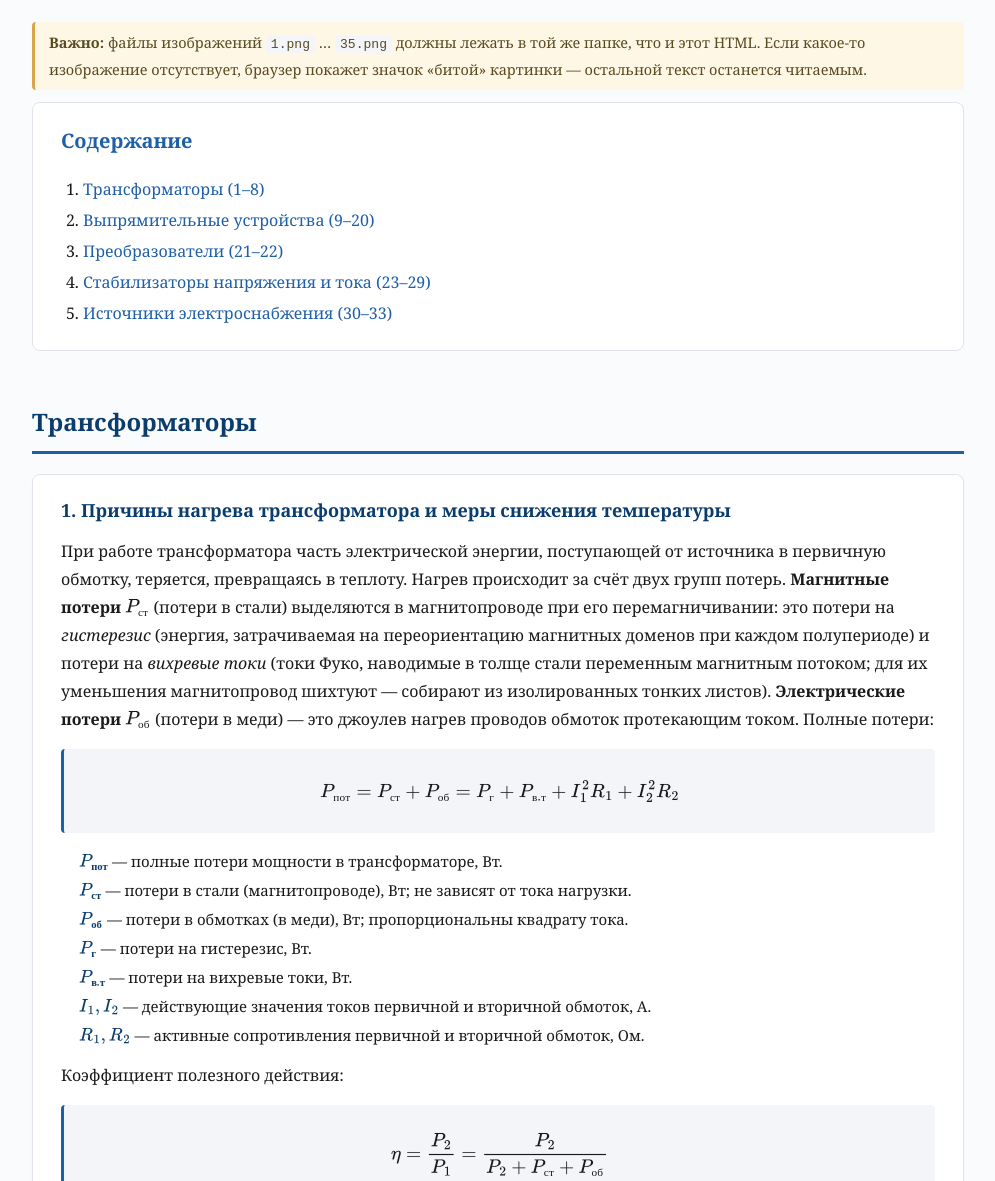
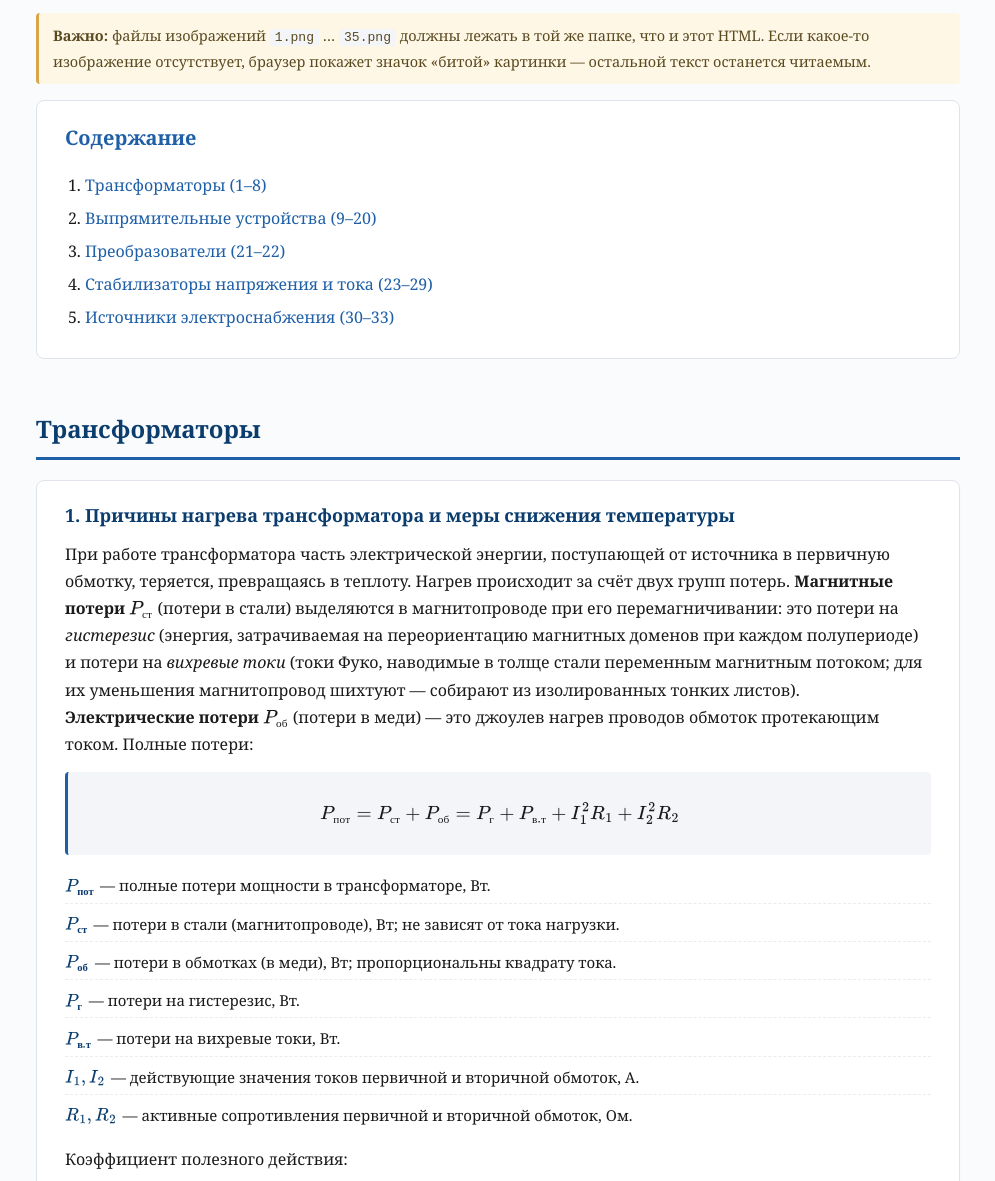
Before and after one commit to ILKI5/VINOGRAD, a plain HTML site: page index.html in a window 1280 px wide. Shown: the part 180-1361 px from the top of the page, without its empty margins (142-1137 px from the left). Drawn offline with nearby package versions, Linux system fonts and the light colour scheme.

Commit message:
Add files via upload

```diff
--- a/index.html
+++ b/index.html
@@ -2,6 +2,8 @@
 <html lang="ru">
 <head>
 <meta charset="UTF-8">
+<meta name="viewport" content="width=device-width, initial-scale=1, viewport-fit=cover">
+<meta name="theme-color" content="#1e5fa8">
 <title>Шпаргалка: Электропитание устройств и систем телекоммуникаций</title>
 <script>
 window.MathJax = {
@@ -11,41 +13,159 @@ window.MathJax = {
 </script>
 <script src="https://cdn.jsdelivr.net/npm/mathjax@3/es5/tex-svg.js" async></script>
 <style>
-  :root { --bg:#fafbfc; --fg:#1a1a1a; --muted:#5a6270; --accent:#1e5fa8; --accent2:#0a3d6e; --border:#e0e4ea; --code-bg:#f3f5f8; --ref-bg:#eef4fb; --warn-bg:#fff7e6; }
-  *{box-sizing:border-box}
-  body{margin:0;font-family:'Georgia','Times New Roman',serif;color:var(--fg);background:var(--bg);line-height:1.75;font-size:16px}
-  header{background:linear-gradient(135deg,var(--accent) 0%,var(--accent2) 100%);color:#fff;padding:40px 20px;text-align:center}
-  header h1{margin:0 0 8px;font-size:26px}
-  header p{margin:0;opacity:.92;font-size:15px}
-  main{max-width:980px;margin:0 auto;padding:30px 24px 80px}
-  nav.toc{background:#fff;border:1px solid var(--border);border-radius:8px;padding:20px 28px;margin-bottom:40px}
-  nav.toc h2{margin-top:0;color:var(--accent);font-size:20px}
-  nav.toc ol{padding-left:22px;margin:0}
-  nav.toc li{margin:3px 0}
-  nav.toc a{color:var(--accent);text-decoration:none}
+  :root{
+    --bg:#fafbfc;--fg:#1a1a1a;--muted:#5a6270;--accent:#1e5fa8;--accent2:#0a3d6e;
+    --border:#e0e4ea;--code-bg:#f3f5f8;--ref-bg:#eef4fb;--warn-bg:#fff7e6;
+    --pad-x:clamp(12px,4vw,28px);
+    --fs-body:clamp(15px,3.9vw,16px);
+    --fs-h3:clamp(16px,4.4vw,18px);
+    --fs-h1:clamp(20px,5.5vw,26px);
+    --fs-h2:clamp(19px,5vw,24px);
+    --fs-decode:clamp(14px,3.7vw,15px);
+    --fs-caption:clamp(12.5px,3.4vw,13.5px);
+    --fs-ref:clamp(13.5px,3.6vw,14.5px);
+  }
+  *{box-sizing:border-box;-webkit-tap-highlight-color:rgba(30,95,168,.15)}
+  html{-webkit-text-size-adjust:100%;text-size-adjust:100%}
+  body{
+    margin:0;font-family:'Georgia','Times New Roman',serif;color:var(--fg);
+    background:var(--bg);line-height:1.7;font-size:var(--fs-body);
+    overflow-x:hidden;
+  }
+  header{
+    background:linear-gradient(135deg,var(--accent) 0%,var(--accent2) 100%);
+    color:#fff;padding:clamp(24px,7vw,40px) var(--pad-x);text-align:center;
+  }
+  header h1{margin:0 0 8px;font-size:var(--fs-h1);line-height:1.3}
+  header p{margin:0;opacity:.92;font-size:clamp(13.5px,3.6vw,15px)}
+  main{max-width:980px;margin:0 auto;padding:clamp(16px,4vw,30px) var(--pad-x) 80px}
+
+  /* --- предупреждение и оглавление --- */
+  .warn{
+    background:var(--warn-bg);border-left:3px solid #d9a44a;
+    padding:10px 14px;margin:16px 0;font-size:var(--fs-ref);color:#5a4a20;border-radius:4px;
+    word-wrap:break-word;overflow-wrap:anywhere;
+  }
+  .warn code{word-break:break-all}
+  nav.toc{
+    background:#fff;border:1px solid var(--border);border-radius:8px;
+    padding:clamp(14px,4vw,20px) clamp(16px,4.5vw,28px);margin-bottom:clamp(24px,5vw,40px);
+  }
+  nav.toc h2{margin-top:0;color:var(--accent);font-size:clamp(17px,4.6vw,20px)}
+  nav.toc ol{padding-left:20px;margin:0}
+  nav.toc li{margin:6px 0}
+  nav.toc a{color:var(--accent);text-decoration:none;word-wrap:break-word}
   nav.toc a:hover{text-decoration:underline}
-  h2.part{color:var(--accent2);border-bottom:3px solid var(--accent);padding-bottom:8px;margin-top:50px;font-size:24px}
-  section.q{background:#fff;border:1px solid var(--border);border-radius:8px;padding:22px 28px;margin:20px 0;box-shadow:0 1px 2px rgba(0,0,0,.03)}
-  section.q h3{color:var(--accent2);margin:0 0 14px;font-size:18px;line-height:1.45}
+
+  /* --- заголовки частей и вопросов --- */
+  h2.part{
+    color:var(--accent2);border-bottom:3px solid var(--accent);
+    padding-bottom:8px;margin-top:clamp(32px,7vw,50px);font-size:var(--fs-h2);
+    scroll-margin-top:12px;
+  }
+  section.q{
+    background:#fff;border:1px solid var(--border);border-radius:8px;
+    padding:clamp(14px,4vw,22px) clamp(14px,4.5vw,28px);
+    margin:clamp(14px,4vw,20px) 0;
+    box-shadow:0 1px 2px rgba(0,0,0,.03);
+    word-wrap:break-word;overflow-wrap:anywhere;
+    scroll-margin-top:12px;
+  }
+  section.q h3{
+    color:var(--accent2);margin:0 0 12px;font-size:var(--fs-h3);
+    line-height:1.4;overflow-wrap:break-word;
+  }
   section.q p{margin:10px 0}
-  .f{display:block;text-align:center;margin:16px 0;padding:12px;background:var(--code-bg);border-left:3px solid var(--accent);border-radius:4px;overflow-x:auto}
-  .decode{margin:8px 0 14px 18px;padding:0;font-size:15px}
-  .decode dt{font-weight:bold;color:var(--accent2);display:inline}
-  .decode dd{display:inline;margin:0 0 0 4px;color:var(--fg)}
-  .decode div{margin:5px 0;line-height:1.6}
-  figure.fig{margin:20px 0;padding:8px;text-align:center;background:#fcfdff;border:1px solid var(--border);border-radius:6px}
-  figure.fig img{max-width:100%;height:auto;border-radius:4px;background:#fff}
-  figure.fig figcaption{font-size:13.5px;color:var(--muted);font-style:italic;margin-top:8px;line-height:1.5}
-  figure.fig .src{display:block;font-size:12.5px;color:#8891a0;font-style:normal;margin-top:2px}
-  .ref{background:var(--ref-bg);border-left:3px solid #4a90d9;padding:8px 14px;margin:12px 0;font-size:14.5px;color:#234;border-radius:4px}
+
+  /* --- формулы: горизонтальный скролл на узких экранах --- */
+  .f{
+    display:block;text-align:center;margin:14px 0;padding:12px 10px;
+    background:var(--code-bg);border-left:3px solid var(--accent);border-radius:4px;
+    overflow-x:auto;overflow-y:hidden;-webkit-overflow-scrolling:touch;
+    font-size:clamp(14px,3.8vw,16px);
+  }
+  .f mjx-container, .f svg{max-width:none}
+  /* MathJax в инлайн-режиме не должен ломать вёрстку */
+  mjx-container[display="true"]{
+    display:block !important;overflow-x:auto;overflow-y:hidden;
+    -webkit-overflow-scrolling:touch;max-width:100%;
+  }
+
+  /* --- список расшифровок: на телефоне — в столбик --- */
+  .decode{
+    margin:8px 0 14px;padding:0;font-size:var(--fs-decode);
+    display:grid;grid-template-columns:1fr;gap:4px;
+  }
+  .decode div{
+    display:grid;grid-template-columns:auto 1fr;gap:4px 6px;
+    align-items:start;line-height:1.55;
+    padding:4px 0;border-bottom:1px dashed #e8ecf1;
+  }
+  .decode div:last-child{border-bottom:0}
+  .decode dt{font-weight:bold;color:var(--accent2);white-space:nowrap}
+  .decode dd{margin:0;color:var(--fg);overflow-wrap:anywhere}
+  /* на очень узких (≤380) — dt над dd */
+  @media (max-width:380px){
+    .decode div{grid-template-columns:1fr;gap:0}
+    .decode dt{display:block;margin-bottom:1px}
+    .decode dd{display:block}
+  }
+
+  /* --- рисунки --- */
+  figure.fig{
+    margin:18px 0;padding:8px;text-align:center;
+    background:#fcfdff;border:1px solid var(--border);border-radius:6px;
+  }
+  figure.fig img{
+    display:block;max-width:100%;height:auto;margin:0 auto;
+    border-radius:4px;background:#fff;
+  }
+  figure.fig figcaption{
+    font-size:var(--fs-caption);color:var(--muted);font-style:italic;
+    margin-top:8px;line-height:1.5;overflow-wrap:anywhere;
+  }
+  figure.fig .src{
+    display:block;font-size:clamp(11.5px,3.1vw,12.5px);color:#8891a0;
+    font-style:normal;margin-top:2px;
+  }
+
+  /* --- прочие блоки --- */
+  .ref{
+    background:var(--ref-bg);border-left:3px solid #4a90d9;
+    padding:8px 14px;margin:12px 0;font-size:var(--fs-ref);
+    color:#234;border-radius:4px;overflow-wrap:anywhere;
+  }
   .ref b{color:var(--accent2)}
-  .warn{background:var(--warn-bg);border-left:3px solid #d9a44a;padding:8px 14px;margin:12px 0;font-size:14.5px;color:#5a4a20;border-radius:4px}
-  ul.props{padding-left:24px}
-  ul.props li{margin:5px 0}
-  code{background:var(--code-bg);padding:1px 5px;border-radius:3px;font-size:90%}
-  .note{color:var(--muted);font-size:14.5px;font-style:italic}
-  footer{text-align:center;color:var(--muted);font-size:13px;padding:30px 0;border-top:1px solid var(--border);margin-top:50px}
-  @media print{header{background:#fff;color:#000;border-bottom:2px solid #000}section.q{box-shadow:none;page-break-inside:avoid}figure.fig{page-break-inside:avoid}}
+  .ref code{word-break:break-all}
+  ul.props{padding-left:22px}
+  ul.props li{margin:6px 0;overflow-wrap:anywhere}
+  code{
+    background:var(--code-bg);padding:1px 5px;border-radius:3px;font-size:90%;
+    word-break:break-word;
+  }
+  .note{color:var(--muted);font-size:var(--fs-ref);font-style:italic}
+  footer{
+    text-align:center;color:var(--muted);font-size:clamp(12px,3.2vw,13px);
+    padding:30px 0;border-top:1px solid var(--border);margin-top:50px;
+    padding-left:var(--pad-x);padding-right:var(--pad-x);
+  }
+
+  /* --- планшеты и десктоп: чуть больше воздуха --- */
+  @media (min-width:640px){
+    .decode div{padding:5px 0}
+    figure.fig{margin:22px 0;padding:12px}
+  }
+  @media (min-width:900px){
+    section.q{padding:22px 28px}
+  }
+
+  /* --- печать --- */
+  @media print{
+    header{background:#fff;color:#000;border-bottom:2px solid #000}
+    section.q,figure.fig{box-shadow:none;page-break-inside:avoid}
+    nav.toc{page-break-after:always}
+    .f{margin:10px 0}
+  }
 </style>
 </head>
 <body>
```
